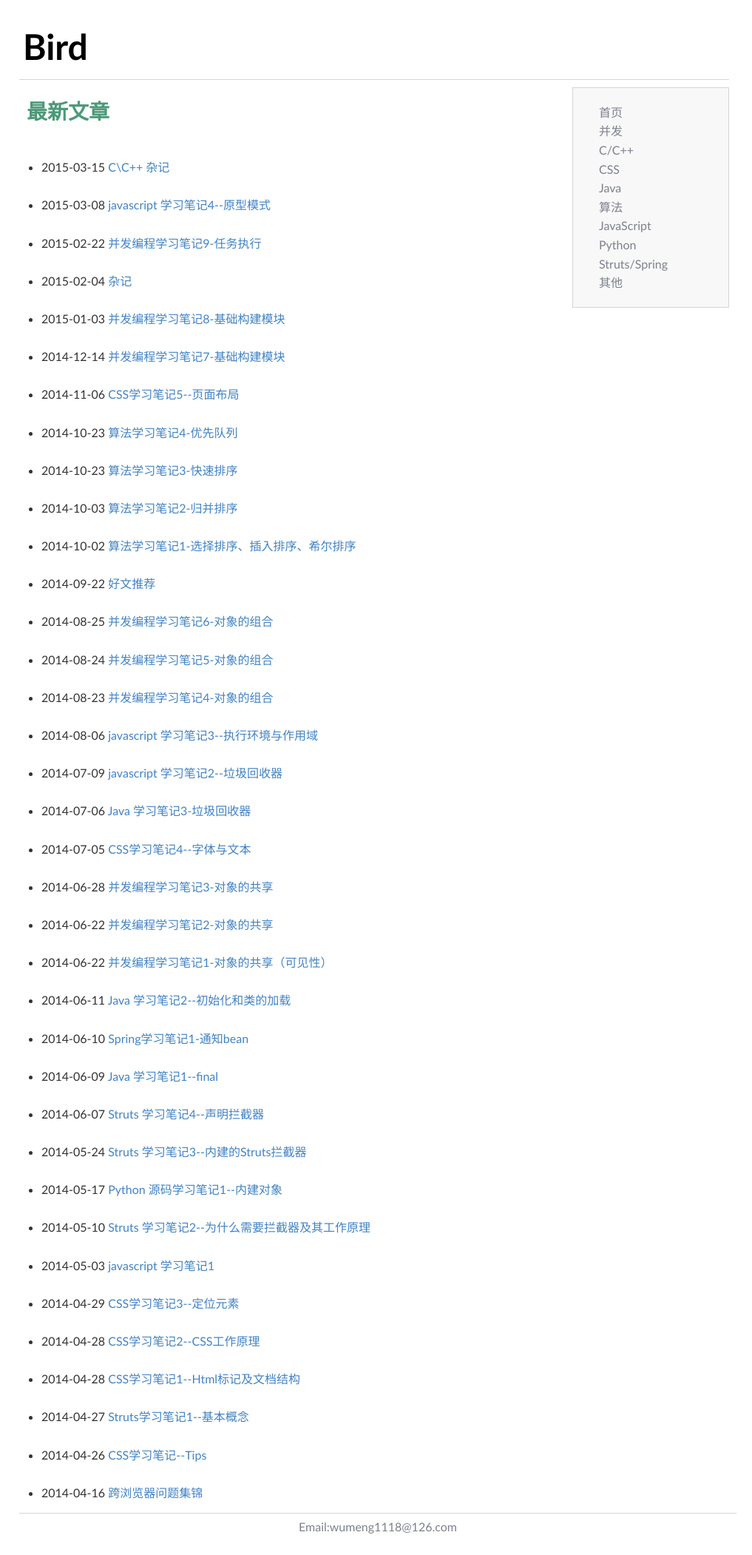
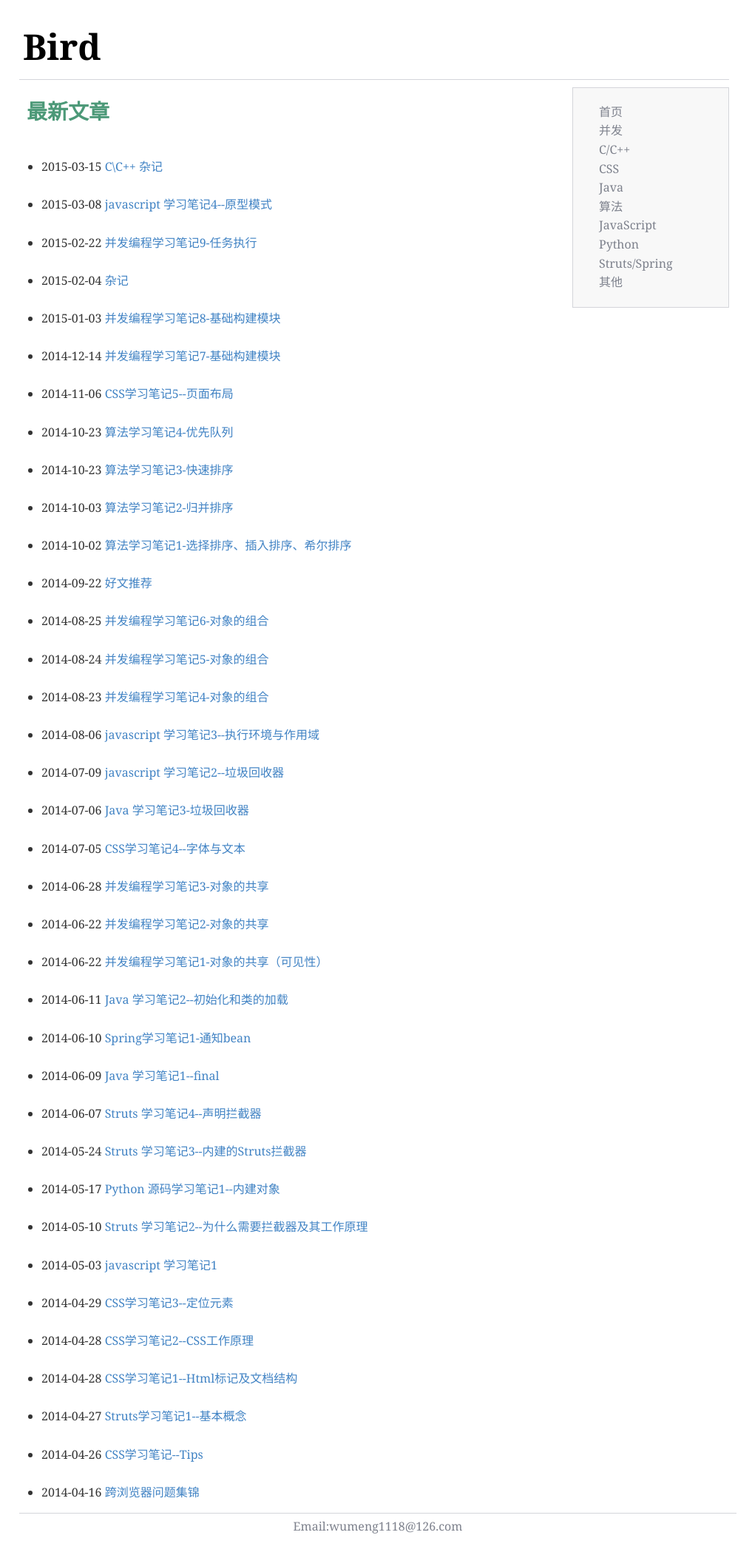
Before and after one commit to Qing-Shuang/Bird, a Jekyll site: the page built from index.html, in a window 1280 px wide. Shown: the whole page at 74% size, without its empty margins (134-1151 px from the left). Built offline with Jekyll 4.4.1, drawn with Linux system fonts in a browser that asks for light colours; Markdown is read by kramdown in place of the engine named in the settings; the list of posts is cut into pages by our own code.

Commit message:
Update markdownpad-github.css

```diff
--- a/css/markdownpad-github.css
+++ b/css/markdownpad-github.css
@@ -20,7 +20,8 @@
 =============================================================================*/
 
 body {
-  font-family: "Trebuchet MS", Georgia, "Times New Roman", Times, Helvetica, arial, freesans, clean, sans-serif;
+  /*font-family: "Trebuchet MS", Georgia, "Times New Roman", Times, Helvetica, arial, freesans, clean, sans-serif;*/
+  font-family: Georgia, Helvetica, arial, freesans, clean, sans-serif;
   font-size: 16px;
   line-height: 1.6;
   color: #333;
```
